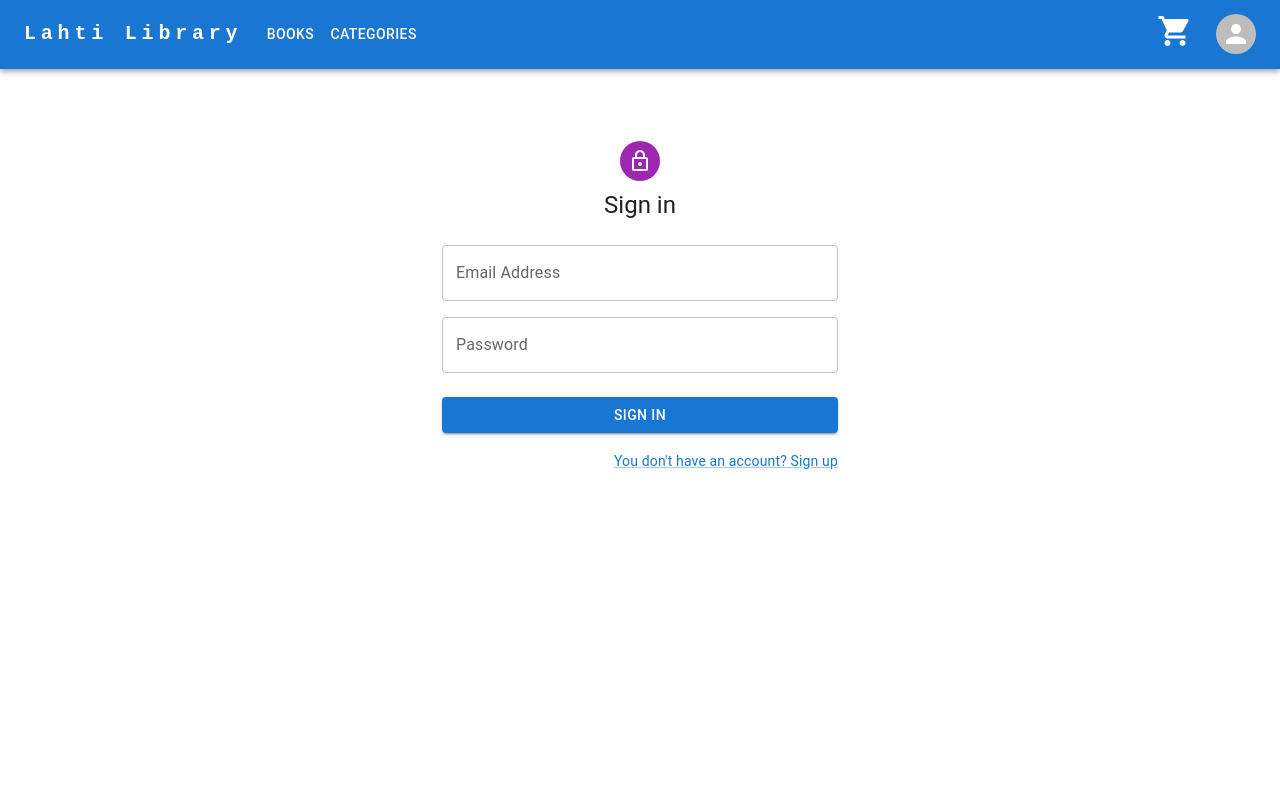
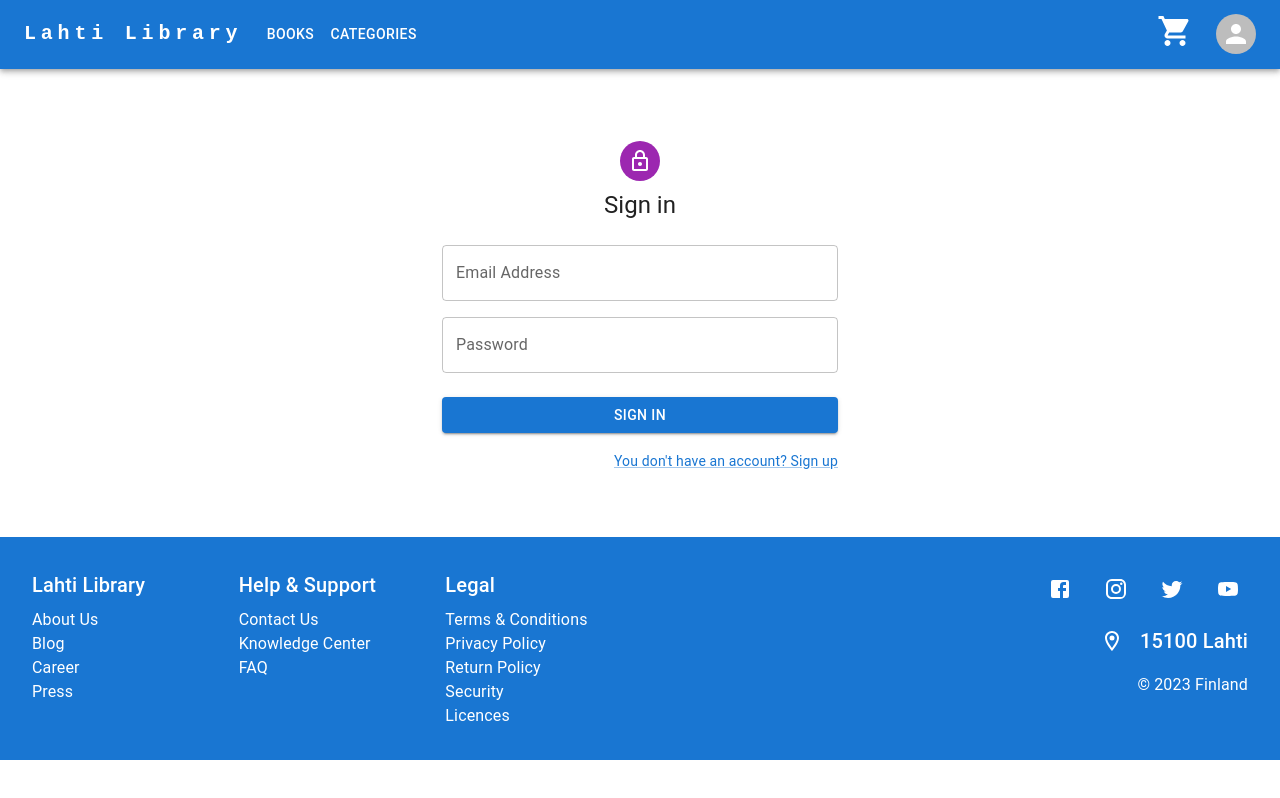
Before and after one commit to TungNguyen12/Library-Frontend, a React (Create React App) app: page /signin in a window 1280 px wide. Built offline with nearby package versions, Linux system fonts and the light colour scheme.

Commit message:
add footer and improve cart UI

```diff
--- /dev/null
+++ b/src/common/common.ts
@@ -0,0 +1,2 @@
+export const BASE_URL = `http://localhost:3000/api/v1/`
+// export const BASE_URL = process.env.REACT_APP_API
--- a/src/components/BookCard.tsx
+++ b/src/components/BookCard.tsx
@@ -48,9 +48,9 @@ const BookCard: React.FC<any> = ({ book }) => {
           {title}
         </Typography>
 
-        <Typography variant="body2" color="text.secondary">
+        {/* <Typography variant="body2" color="text.secondary">
           Category: {category[0].name}
-        </Typography>
+        </Typography> */}
 
         <Typography variant="body2" color="text.secondary">
           Author: {author[0].fullName}
--- /dev/null
+++ b/src/components/Footer.tsx
@@ -0,0 +1,105 @@
+import React from 'react'
+
+// MUI
+import { Box, Grid, IconButton, Typography } from '@mui/material'
+
+// icons
+import LocationOnOutlinedIcon from '@mui/icons-material/LocationOnOutlined'
+import FacebookIcon from '@mui/icons-material/Facebook'
+import InstagramIcon from '@mui/icons-material/Instagram'
+import TwitterIcon from '@mui/icons-material/Twitter'
+import YouTubeIcon from '@mui/icons-material/YouTube'
+
+function Footer() {
+  return (
+    <Box
+      sx={{
+        marginTop: '4rem',
+        marginBottom: 'auto',
+        bgcolor: '#1976d2',
+        color: '#fff',
+        padding: '2rem 2rem',
+      }}
+    >
+      <Grid
+        container
+        spacing={3}
+        columns={12}
+        justifyContent="space-between"
+        maxWidth={'xl'}
+        position={'relative'}
+      >
+        <Grid item xs={12} sm={12} md={6}>
+          <Grid
+            container
+            spacing={3}
+            columns={12}
+            justifyContent="space-between"
+          >
+            <Grid item xs={12} sm={4} md={4}>
+              <Typography variant="h6" gutterBottom>
+                Lahti Library
+              </Typography>
+              <Typography variant="body1">About Us</Typography>
+              <Typography variant="body1">Blog</Typography>
+              <Typography variant="body1">Career</Typography>
+              <Typography variant="body1">Press</Typography>
+            </Grid>
+            <Grid item xs={12} sm={4} md={4}>
+              <Typography variant="h6" gutterBottom>
+                Help & Support
+              </Typography>
+              <Typography variant="body1">Contact Us</Typography>
+              <Typography variant="body1">Knowledge Center</Typography>
+              <Typography variant="body1">FAQ</Typography>
+            </Grid>
+            <Grid item xs={12} sm={4} md={4}>
+              <Typography variant="h6" gutterBottom>
+                Legal
+              </Typography>
+              <Typography variant="body1">Terms & Conditions</Typography>
+              <Typography variant="body1">Privacy Policy</Typography>
+              <Typography variant="body1">Return Policy</Typography>
+              <Typography variant="body1">Security</Typography>
+              <Typography variant="body1">Licences</Typography>
+            </Grid>
+          </Grid>
+        </Grid>
+        <Grid item xs={12} sm={12} md={6}>
+          <Box
+            sx={{
+              display: 'flex',
+              flexDirection: 'column',
+              gap: '1rem',
+              alignItems: { sm: 'center', md: 'flex-end' },
+            }}
+          >
+            <Box sx={{ display: 'flex', alignItems: 'center', gap: '1rem' }}>
+              <IconButton color="inherit">
+                <FacebookIcon />
+              </IconButton>
+              <IconButton color="inherit">
+                <InstagramIcon />
+              </IconButton>
+              <IconButton color="inherit">
+                <TwitterIcon />
+              </IconButton>
+              <IconButton color="inherit">
+                <YouTubeIcon />
+              </IconButton>
+            </Box>
+            <Box sx={{ display: 'flex', gap: '1rem', alignItems: 'center' }}>
+              <LocationOnOutlinedIcon />{' '}
+              <Typography variant="h6">15100 Lahti</Typography>
+            </Box>
+            <Box>
+              <Typography>© {new Date().getFullYear()} Finland</Typography>
+            </Box>
+          </Box>
+        </Grid>
+      </Grid>
+    </Box>
+  )
+}
+
+export default Footer
--- a/src/components/NavBar.tsx
+++ b/src/components/NavBar.tsx
@@ -59,7 +59,7 @@ function ResponsiveAppBar() {
   }
 
   return (
-    <AppBar position="static">
+    <AppBar position="sticky">
       <Container maxWidth="xl">
         <Toolbar disableGutters style={{ display: 'flex' }}>
           <Link to={''} style={{ textDecoration: 'none', color: 'white' }}>
--- a/src/pages/AllBooks.tsx
+++ b/src/pages/AllBooks.tsx
@@ -68,7 +68,7 @@ const AllBooks = () => {
           sx={{
             flexGrow: 1,
             marginTop: '50px',
-            height: '412px',
+            height: 'vh',
             margin: 'auto',
           }}
         >
--- a/src/pages/Cart.tsx
+++ b/src/pages/Cart.tsx
@@ -6,6 +6,7 @@ import {
   Button,
   Container,
   Grid,
+  Stack,
   Table,
   TableBody,
   TableCell,
@@ -24,11 +25,11 @@ function Cart() {
   const items = useAppSelector((state) => state.cartReducer)
 
   return (
-    <Container>
+    <Container sx={{ margin: '50px auto', padding: '25px' }}>
       <Box>
         <Box sx={{ display: 'flex', justifyContent: 'space-between' }}>
           <Typography variant={'h4'} gutterBottom>
-            Shopping Cart
+            Book basket
           </Typography>
           <Button
             size="medium"
@@ -91,9 +92,33 @@ function Cart() {
             </Grid>
           </>
         ) : (
-          <Alert severity="error" sx={{ marginTop: '2rem' }}>
-            No item added in your shopping cart!
-          </Alert>
+          <Box
+            sx={{
+              display: 'flex',
+              flexDirection: 'column',
+              justifyContent: 'center',
+            }}
+          >
+            <Stack>
+              <Alert severity="error" sx={{ marginTop: '2rem' }}>
+                No item added in your shopping cart!
+              </Alert>
+            </Stack>
+            <Button
+              href="/"
+              sx={{
+                margin: '25px auto',
+                bgcolor: '#1976d2',
+                color: '#fff',
+                '&.MuiButtonBase-root:hover': {
+                  bgcolor: '#1976d2',
+                  opacity: '0.9',
+                },
+              }}
+            >
+              Explore more books
+            </Button>
+          </Box>
         )}
       </Box>
     </Container>
--- a/src/pages/Layout.tsx
+++ b/src/pages/Layout.tsx
@@ -1,15 +1,20 @@
-import NavBar from "../components/NavBar";
-import { Outlet } from "react-router-dom";
+import Footer from '../components/Footer'
+import NavBar from '../components/NavBar'
+import { Outlet } from 'react-router-dom'
 
 const Layout = () => {
-    return (
-        <div>
-            <header>
-                <NavBar />
-            </header>
-            <Outlet />
-        </div>
-    );
-};
+  return (
+    <>
+      <NavBar />
 
-export default Layout;
+      <main style={{ minHeight: '100%' }}>
+        <Outlet />
+      </main>
+      <footer>
+        <Footer />
+      </footer>
+    </>
+  )
+}
+
+export default Layout
--- a/src/pages/SingleBook.tsx
+++ b/src/pages/SingleBook.tsx
@@ -24,7 +24,7 @@ import { deleteBookAsync } from '../redux/services/BookServices'
 import toast, { Toaster } from 'react-hot-toast'
 
 const SingleBook = () => {
-  const [book, setBook] = useState<any>()
+  const [book, setBook] = useState<Book>()
   const { bookId } = useParams()
   const [openForm, setOpenForm] = useState(false)
   const navigate = useNavigate()
@@ -39,7 +39,8 @@ const SingleBook = () => {
       const response = await axios.get<any, AxiosResponse<Book>>(
         `http://localhost:3000/api/v1/books/${bookId}`
       )
-      const data: Book = response.data
+      const data = response.data
+      console.log(data)
       setBook(data)
     } catch (e) {
       const error = e as AxiosError
@@ -64,13 +65,16 @@ const SingleBook = () => {
   return (
     <Box
       sx={{
-        marginTop: '50px',
         display: 'flex',
         flexDirection: 'column',
         justifyContent: 'center',
+        margin: '50px auto',
+        padding: '25px',
+        height: 'vh',
       }}
     >
       <Toaster />
+      {book && (
         <Box
           sx={{
             display: 'flex',
@@ -94,7 +98,7 @@ const SingleBook = () => {
                 {book?.title}
               </Typography>
               <Typography variant="h6" component="div">
-              {book?.price}€
+                {book?.author[0].fullName}
               </Typography>
             </CardContent>
 
@@ -153,6 +157,8 @@ const SingleBook = () => {
             </CardActions>
           </Card>
         </Box>
+      )}
+
       {openForm && <ModifyBookForm book={book} />}
     </Box>
   )
```
Lines whose indentation alone changed are shown as unchanged.
